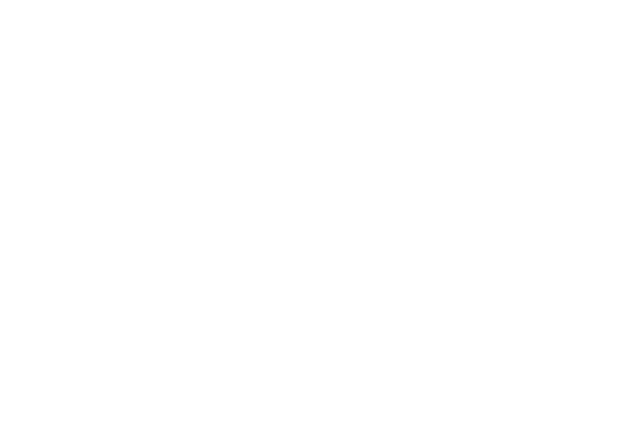
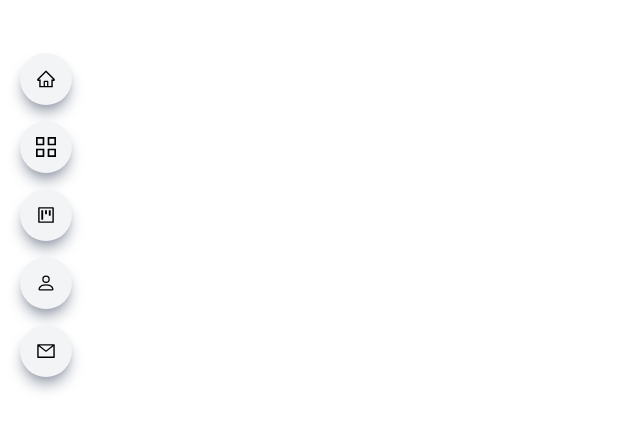
Before and after one commit to Oscarlosg/Portfolio-app, a React (Vite) app: page / in a window 1280 px wide. Shown: the part 155-584 px from the top of the page, without its empty margins (0-640 px from the left). Built offline with nearby package versions, Linux system fonts and the light colour scheme.

Commit message:
created sidebar for when the screen is above median width. Feeling great

```diff
--- a/src/components/SideNav.jsx
+++ b/src/components/SideNav.jsx
@@ -26,14 +26,14 @@
             <span className="pl-4">Home</span>
           </a>
           <a
-            href="#main"
+            href="#work"
             className="w-[75%] flex justify-center items-center rounded-full shadow-lg bg-gray-100 shado-gray-400 m-2 p-4 cursor-pointer hover:scale-110 ease-in duration-200"
           >
             <GrProjects size={20} />
             <span className="pl-4">Work</span>
           </a>
           <a
-            href="#main"
+            href="#projects"
             className="w-[75%] flex justify-center items-center rounded-full shadow-lg bg-gray-100 shado-gray-400 m-2 p-4 cursor-pointer hover:scale-110 ease-in duration-200"
           >
             <AiOutlineProject size={20} />
@@ -47,7 +47,7 @@
             <span className="pl-4">Resume</span>
           </a>
           <a
-            href="#main"
+            href="#contact"
             className="w-[75%] flex justify-center items-center rounded-full shadow-lg bg-gray-100 shado-gray-400 m-2 p-4 cursor-pointer hover:scale-110 ease-in duration-200"
           >
             <AiOutlineMail size={20} />
@@ -55,8 +55,27 @@
           </a>
         </div>
       ) : (
-        <></>
+        null
       )}
+      <div className="md:block hidden fixed top-[25%] z-10">
+        <div className="flex flex-col">
+          <a href="#main" className="rounded-full shadow-lg bg-gray-100 shadow-gray-400 m-2 p-4 ml-5 cursor-pointer hover:scale-110 ease-in duration-300">
+            <AiOutlineHome size={20}/>
+          </a>
+          <a href="#work" className="rounded-full shadow-lg bg-gray-100 shadow-gray-400 m-2 p-4 ml-5 cursor-pointer hover:scale-110 ease-in duration-300">
+            <GrProjects size={20}/>
+          </a>
+          <a href="#projects" className="rounded-full shadow-lg bg-gray-100 shadow-gray-400 m-2 p-4 ml-5 cursor-pointer hover:scale-110 ease-in duration-300">
+            <AiOutlineProject size={20}/>
+          </a>
+          <a href="#main" className="rounded-full shadow-lg bg-gray-100 shadow-gray-400 m-2 p-4 ml-5 cursor-pointer hover:scale-110 ease-in duration-300">
+            <BsPerson size={20}/>
+          </a>
+          <a href="#contact" className="rounded-full shadow-lg bg-gray-100 shadow-gray-400 m-2 p-4 ml-5 cursor-pointer hover:scale-110 ease-in duration-300">
+            <AiOutlineMail size={20}/>
+          </a>
+        </div>
+      </div>
     </div>
   );
 };
```
